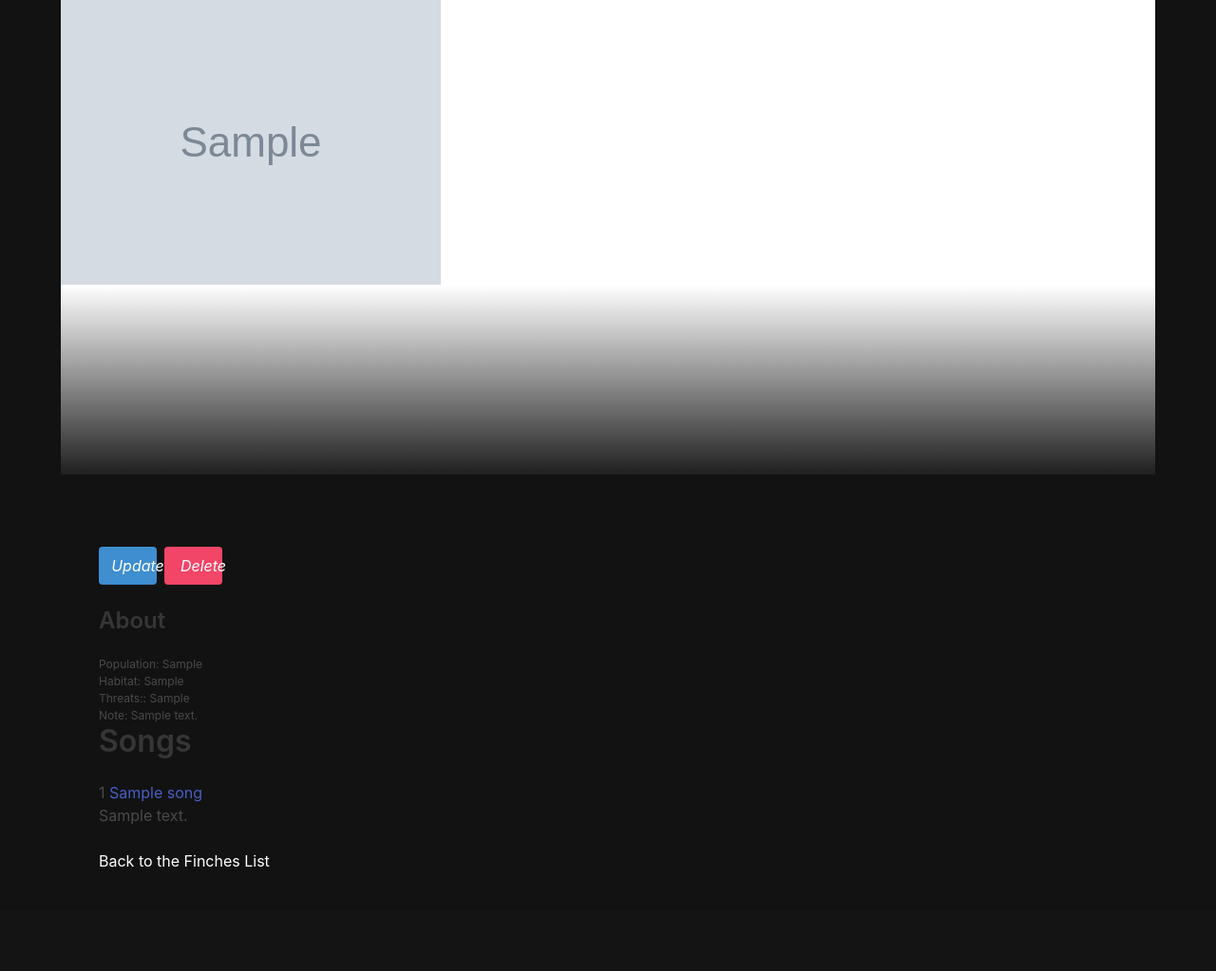
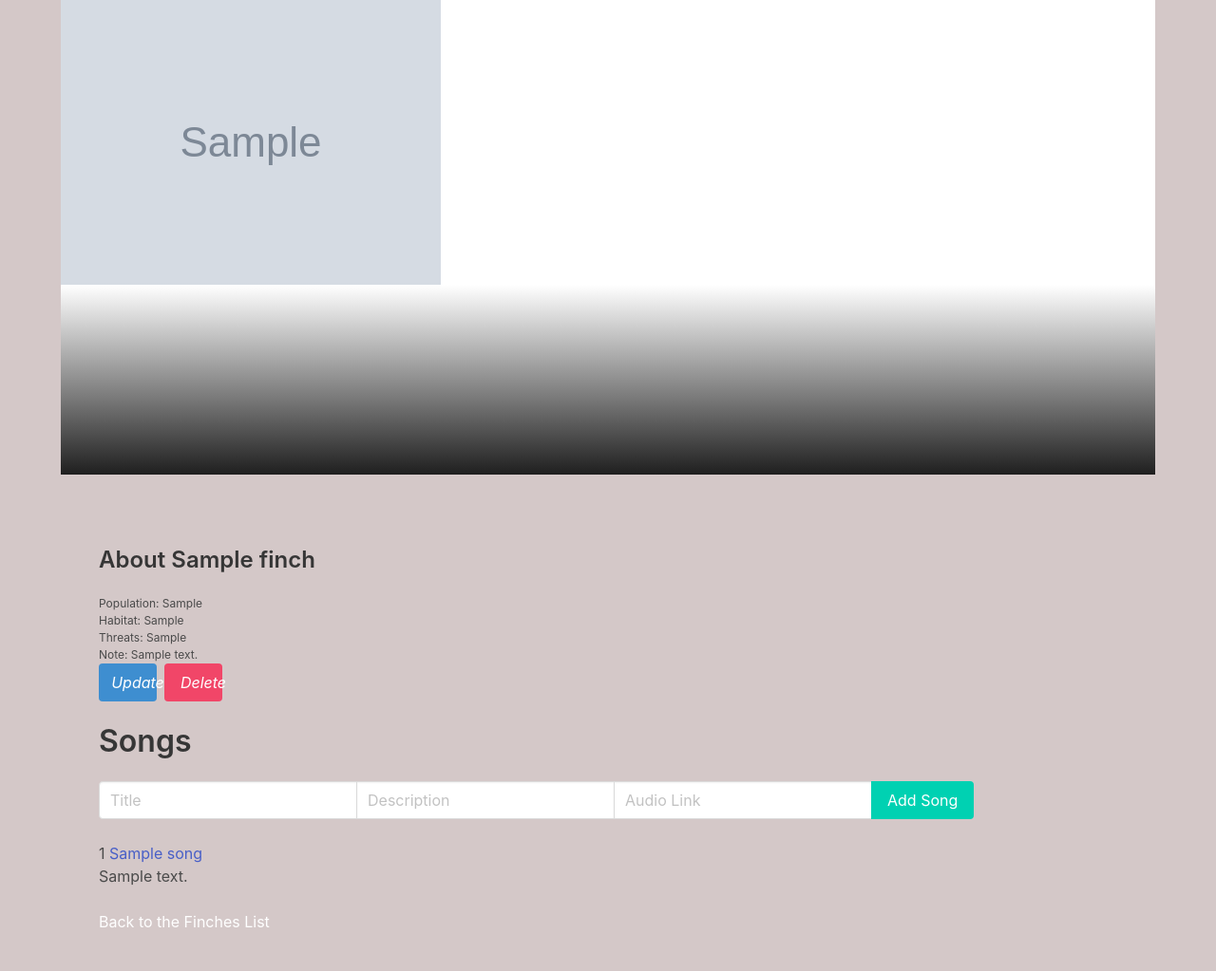
Before and after one commit to Oksanka25/Finch-Collector, a Django app: page /finches/1/ in a window 1280 px wide. Shown: the part 52-1075 px from the top of the page at 95% size. Before the commit the page ends 966 px from the top, so only its background shows below. Run offline with Django 4.2, Linux system fonts and the light colour scheme; tables that the repository leaves empty hold one stand-in row (values such as "Sample post"); grey boxes marked "Sample" are stand-in pictures.

Commit message:
Added a create song option

```diff
--- a/main_app/static/styles/main.css
+++ b/main_app/static/styles/main.css
@@ -1,42 +1,5 @@
-/* body {
-    background-color: #cfc7c7;
-    color: #ffffff;
-    min-height: 100vh;
-}
-
-h1,
-h2,
-h3 {
-    color: #0c0b0b;
-}
-
-.title {
-    color: #0a0a0a;
-}
-
-.gallery {
-    display: grid;
-    grid-template-columns: repeat(auto-fit, minmax(280px, 1fr));
-    justify-content: center;
-    gap: 30px;
-}
-
-.gallery .card {
-    transition: .1s linear;
-}
-
-.gallery .card:hover {
-    transform: scale(1.1);
-    z-index: 10;
-}
-
-p {
-    font-size: 12px;
-} */
-
-
 body {
-    background-color: #121212;
+    background-color: #d4c8c8;
     color: #ffffff;
     min-height: 100vh;
 }
--- a/main_app/templates/finch_detail.html
+++ b/main_app/templates/finch_detail.html
@@ -7,6 +7,15 @@
     <img src="{{finch.img}}" alt="{{finch.name}}" />
 </div>
 <div class="detail__container">
+
+    <div class="detail__about">
+        <h4 class="title is-4">About {{finch.name}}</h4>
+        <p> Population: {{finch.population}}</p>
+        <p> Habitat: {{finch.habitat}}</p>
+        <p> Threats: {{finch.threat}}</p>
+        <p> Note: {{finch.note}}</p>
+
+    </div>
     <div class="buttons">
         <a href="{% url 'finch_update' finch.pk %}" class="button is-info">
             <span class="icon ml-3">
@@ -19,17 +28,47 @@
             </span>
         </a>
     </div>
-    <div class="detail__about">
-        <h4 class="title is-4">About</h4>
-        <p> Population: {{finch.population}}</p>
-        <p> Habitat: {{finch.habitat}}</p>
-        <p> Threats:: {{finch.threat}}</p>
-        <p> Note: {{finch.note}}</p>
-
-    </div>
 
     <div class="detail__songs mb-5">
         <h3 class="title is-3">Songs</h3>
+
+        <form class="mb-5" action="{% url 'song_create' finch.pk %}" method="post">
+            {% csrf_token %}
+            <div class="field has-addons">
+                <div class="control">
+                    <input
+                        class="input"
+                        type="text"
+                        name="title"
+                        placeholder="Title"
+                        required
+                    />
+                </div>
+                <div class="control">
+                    <input
+                        class="input"
+                        type="text"
+                        name="description"
+                        placeholder="Description"
+                        min="1"
+                        required
+                    />
+                </div>
+                <div class="control">
+                    <input
+                        class="input"
+                        type="text"
+                        name="audio"
+                        placeholder="Audio Link"
+                        min="1"
+                        required
+                    />
+                </div>
+                <div class="control">
+                    <input class="button is-primary" type="submit" value="Add Song" />
+                </div>
+            </div>
+        </form>
 
         {% for song in finch.songs.all %}
         <div class="song">
--- a/main_app/urls.py
+++ b/main_app/urls.py
@@ -11,5 +11,7 @@ urlpatterns = [
          views.FinchUpdate.as_view(), name="finch_update"),
     path('finches/<int:pk>/delete',
          views.FinchDelete.as_view(), name="finch_delete"),
+    path('finches/<int:pk>/songs/new/',
+         views.SongCreate.as_view(), name="song_create"),
 
 ]
--- a/main_app/views.py
+++ b/main_app/views.py
@@ -4,9 +4,11 @@ from django.http import HttpResponse
 from django.views.generic.edit import CreateView, UpdateView, DeleteView
 from django.views.generic import DetailView
 from django.urls import reverse
+from django.shortcuts import redirect
+from django.views import View
 
 
-from .models import Finch
+from .models import Finch, Song
 
 
 class Home(TemplateView):
@@ -59,3 +61,15 @@ class FinchDelete(DeleteView):
 
 class About(TemplateView):
     template_name = 'about.html'
+
+
+class SongCreate(View):
+    def post(self, request, pk):
+        title = request.POST.get("title")
+        description = request.POST.get("description")
+        # length = request.POST.get("length")
+        audio = request.POST.get("audio")
+        finch = Finch.objects.get(pk=pk)
+        Song.objects.create(
+            title=title, description=description, audio=audio, finch=finch)
+        return redirect('finch_detail', pk=pk)
```
